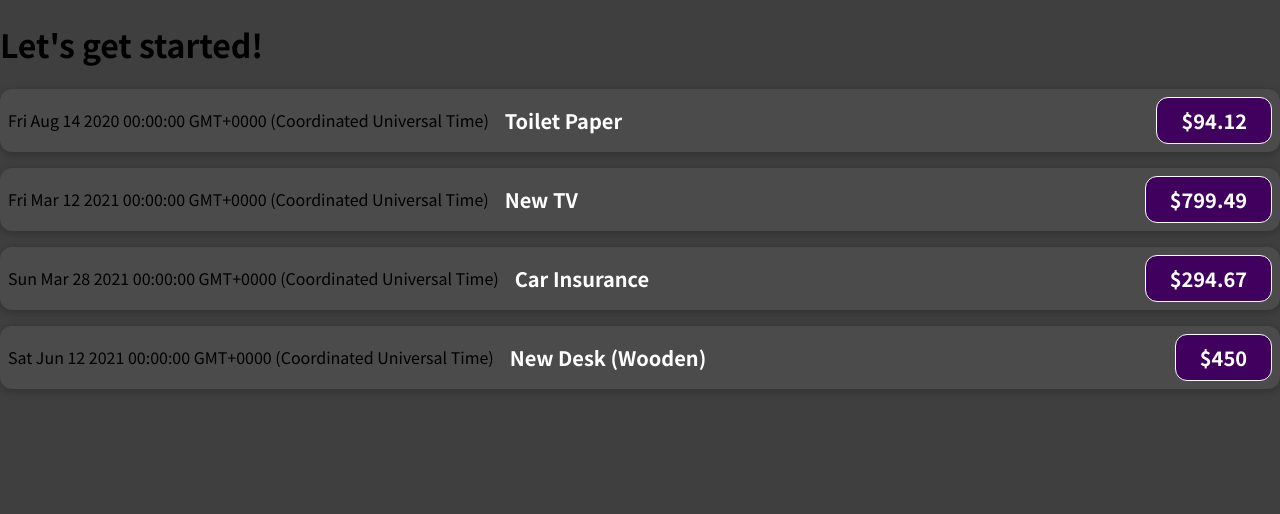
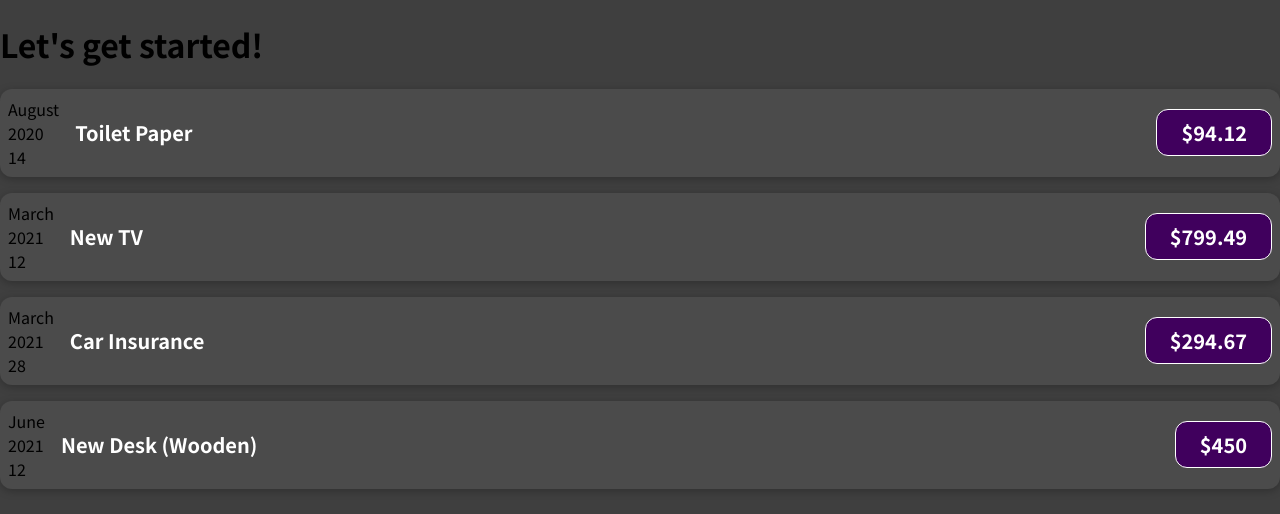
Before and after one commit to Devil9xpro/react-learning-project-1, a React (Create React App) app: page / in a window 1280 px wide. Shown: the top 514 px of the page. Built offline with nearby package versions, Linux system fonts and the light colour scheme; the HTML template or start-up script is replaced by a standard one.

Commit message:
format the date into month, year, date

```diff
--- a/src/App.js
+++ b/src/App.js
@@ -10,10 +10,10 @@ function App() {
 
     return (<div>
         <h1>Let's get started!</h1>
-        <ExpenseItem title={expenses[0].title} amount={expenses[0].amount} date={expenses[0].date}></ExpenseItem>
-        <ExpenseItem title={expenses[1].title} amount={expenses[1].amount} date={expenses[1].date}></ExpenseItem>
-        <ExpenseItem title={expenses[2].title} amount={expenses[2].amount} date={expenses[2].date}></ExpenseItem>
-        <ExpenseItem title={expenses[3].title} amount={expenses[3].amount} date={expenses[3].date}></ExpenseItem>
+        <ExpenseItem title={expenses[0].title} amount={expenses[0].amount} date={expenses[0].date}/>
+        <ExpenseItem title={expenses[1].title} amount={expenses[1].amount} date={expenses[1].date}/>
+        <ExpenseItem title={expenses[2].title} amount={expenses[2].amount} date={expenses[2].date}/>
+        <ExpenseItem title={expenses[3].title} amount={expenses[3].amount} date={expenses[3].date}/>
     </div>);
 }
 
--- a/src/components/ExpenseItem.jsx
+++ b/src/components/ExpenseItem.jsx
@@ -1,10 +1,17 @@
 import './ExpenseItem.css'
 
 function ExpenseItem(props) {
+    const month = props.date.toLocaleString('en-US', {month: 'long'})
+    const date = props.date.toLocaleString('en-US', {day: '2-digit'})
+    const year = props.date.getFullYear()
 
     return (
         <div className="expense-item">
-            <div>{props.date.toString()}</div>
+            <div>
+                <div>{month}</div>
+                <div>{year}</div>
+                <div>{date}</div>
+            </div>
             <div className="expense-item__description">
                 <h2>{props.title}</h2>
                 <div className="expense-item__price">${props.amount}</div>
```
